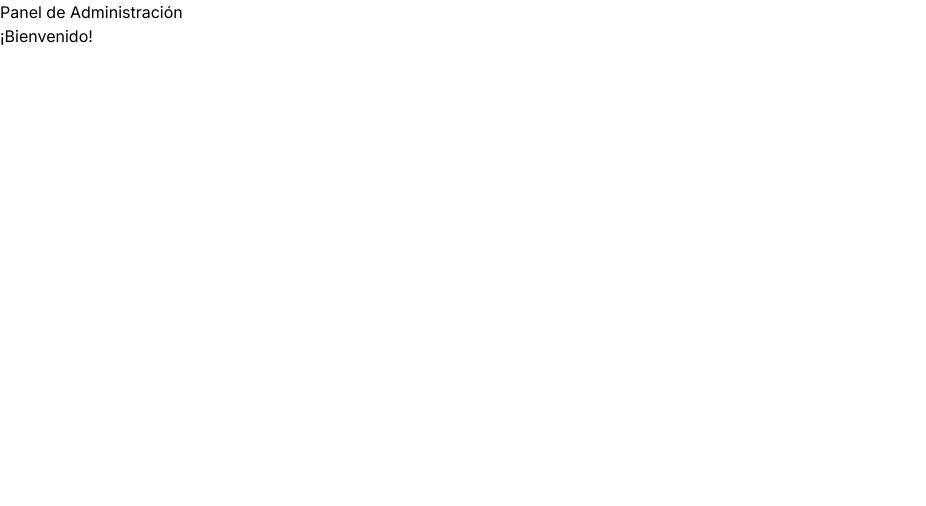
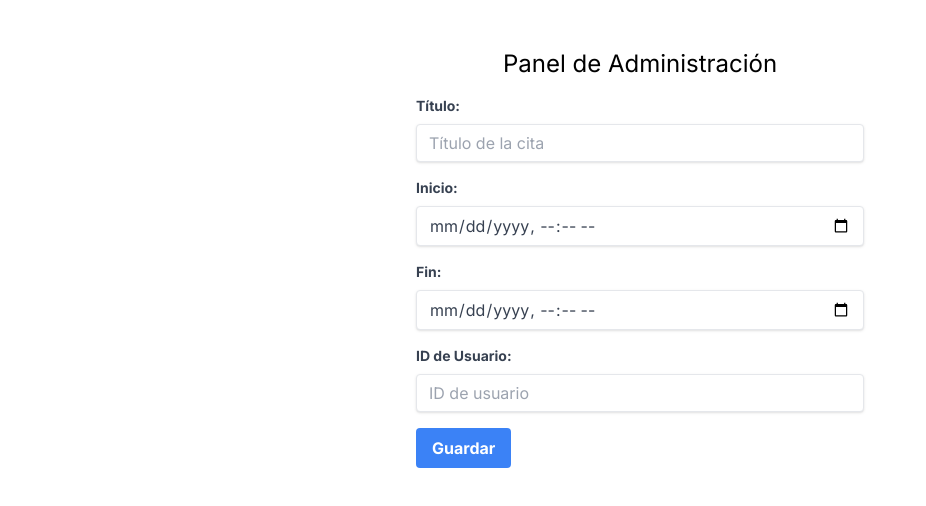
Before and after one commit to nicobobb/app-node-mongo, a Next.js app in the folder frontend/: page /home in a window 1280 px wide. Shown: the top 506 px of the page, without its empty margins (0-926 px from the left). Built offline with nearby package versions, Linux system fonts and the light colour scheme.

Commit message:
Add AppointmentsForm component and update home page layout

```diff
--- /dev/null
+++ b/frontend/src/app/components/AppointmentsForm.jsx
@@ -0,0 +1,95 @@
+"use client";
+
+import { useForm } from "react-hook-form";
+import toast, { Toaster } from "react-hot-toast";
+
+const AppointmentsForm = () => {
+    const {
+        register,
+        handleSubmit,
+        formState: { errors },
+    } = useForm();
+
+    const onSubmit = async (data) => {
+        console.log(data);
+    };
+
+    return (
+        <>
+            <form
+                onSubmit={handleSubmit(onSubmit)}
+                className="max-w-md mx-auto mt-4"
+            >
+                <div className="mb-4">
+                    <label
+                        className="block text-gray-700 text-sm font-bold mb-2"
+                        htmlFor="title"
+                    >
+                        Título:
+                    </label>
+                    <input
+                        type="text"
+                        id="title"
+                        className="shadow appearance-none border rounded w-full py-2 px-3 text-gray-700 leading-tight focus:outline-none focus:shadow-outline"
+                        placeholder="Título de la cita"
+                        {...register("title", { required: true })}
+                    />
+                </div>
+                <div className="mb-4">
+                    <label
+                        className="block text-gray-700 text-sm font-bold mb-2"
+                        htmlFor="start"
+                    >
+                        Inicio:
+                    </label>
+                    <input
+                        type="datetime-local"
+                        id="start"
+                        className="shadow appearance-none border rounded w-full py-2 px-3 text-gray-700 leading-tight focus:outline-none focus:shadow-outline"
+                        {...register("start", { required: true })}
+                    />
+                </div>
+                <div className="mb-4">
+                    <label
+                        className="block text-gray-700 text-sm font-bold mb-2"
+                        htmlFor="end"
+                    >
+                        Fin:
+                    </label>
+                    <input
+                        type="datetime-local"
+                        id="end"
+                        className="shadow appearance-none border rounded w-full py-2 px-3 text-gray-700 leading-tight focus:outline-none focus:shadow-outline"
+                        {...register("end", { required: true })}
+                    />
+                </div>
+                <div className="mb-4">
+                    <label
+                        className="block text-gray-700 text-sm font-bold mb-2"
+                        htmlFor="userId"
+                    >
+                        ID de Usuario:
+                    </label>
+                    <input
+                        type="text"
+                        id="userId"
+                        className="shadow appearance-none border rounded w-full py-2 px-3 text-gray-700 leading-tight focus:outline-none focus:shadow-outline"
+                        placeholder="ID de usuario"
+                        {...register("useId", { required: true })}
+                    />
+                </div>
+                <div className="flex items-center justify-between">
+                    <button
+                        className="bg-blue-500 hover:bg-blue-700 text-white font-bold py-2 px-4 rounded focus:outline-none focus:shadow-outline"
+                        type="submit"
+                    >
+                        Guardar
+                    </button>
+                </div>
+            </form>
+            <Toaster />
+        </>
+    );
+};
+
+export { AppointmentsForm };
--- a/frontend/src/app/home/page.js
+++ b/frontend/src/app/home/page.js
@@ -1,8 +1,12 @@
+import { AppointmentsForm } from "@/app/components/AppointmentsForm";
+
 const home = () => {
     return (
         <>
-            <h1>Panel de Administración</h1>
-            <p>¡Bienvenido!</p>
+            <h1 className="text-center mt-12 text-2xl">
+                Panel de Administración
+            </h1>
+            <AppointmentsForm />
         </>
     );
 };
```
